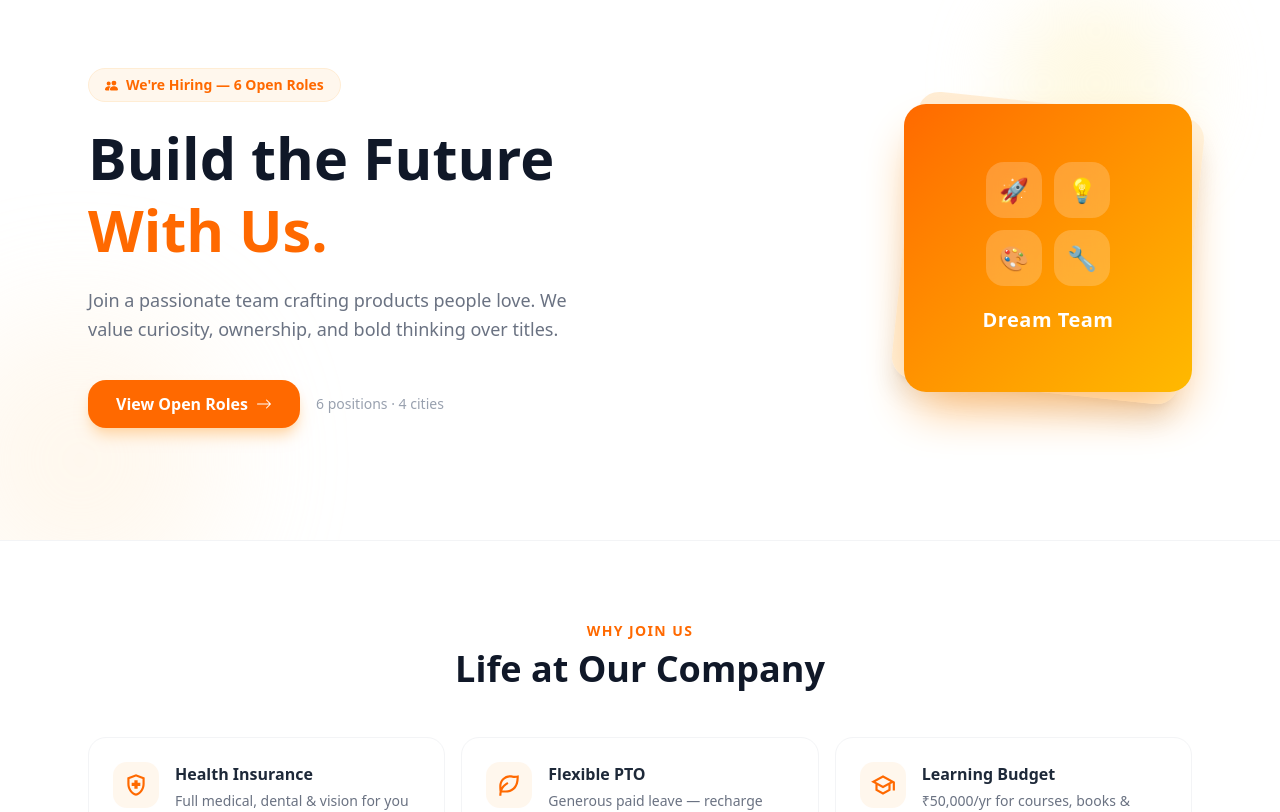
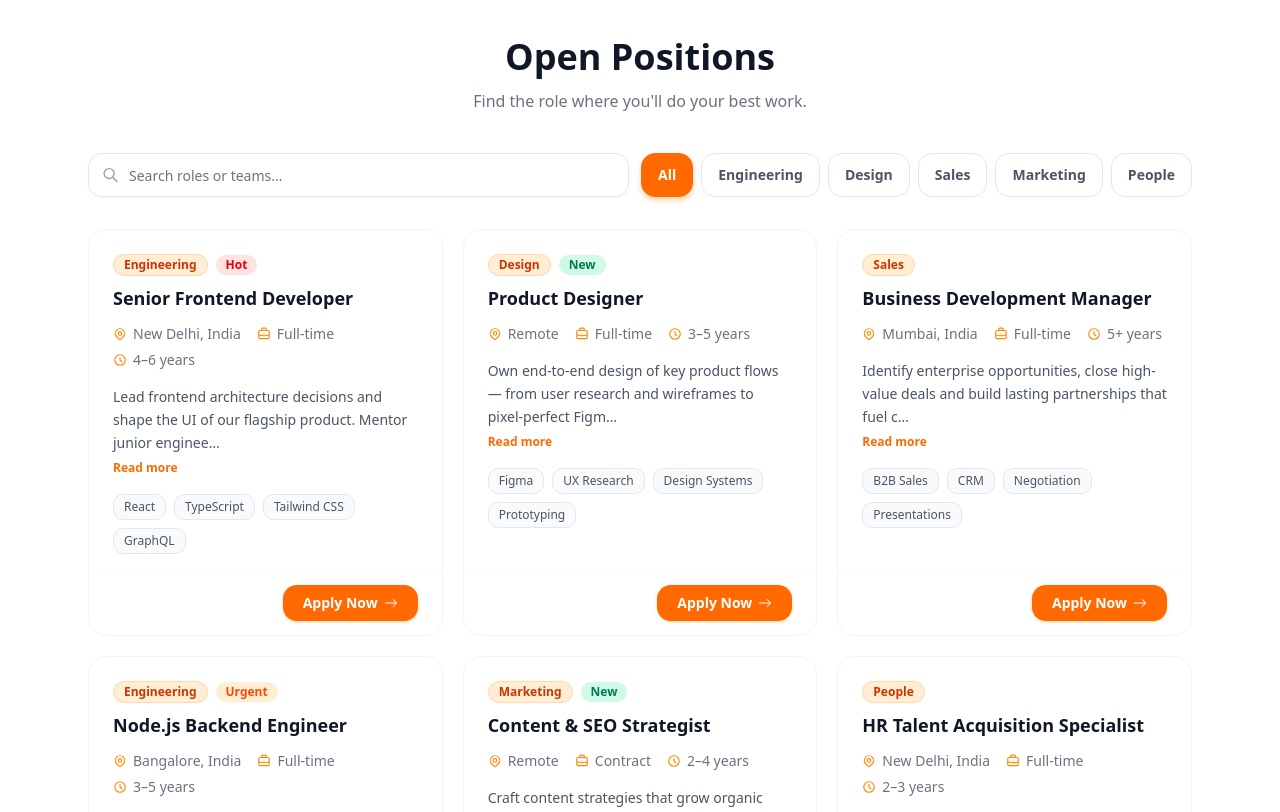
Before and after one commit to sharvanrajput/igcsm, a React (Vite) app: page /job-updates in a window 1280 px wide. Shown: the part 400-1212 px from the top of the page. Built offline with nearby package versions, Linux system fonts and the light colour scheme.

Commit message:
link updated and app update

```diff
--- a/src/App.jsx
+++ b/src/App.jsx
@@ -1,4 +1,4 @@
-import { Route, Routes } from 'react-router-dom'
+import { Route, Routes, useLocation, useRoutes } from 'react-router-dom'
 import Layout from './layout/Layout'
 import Home from './pages/Home'
 import { useEffect } from 'react';
@@ -25,9 +25,17 @@ import Rti from './pages/Terms/Rti';
 // Import Swiper styles
 
 const App = () => {
+  const location = useLocation()
   useEffect(() => {
     Aos.init();
+
   }, []);
+  useEffect(() => {
+    window.scroll(0, 0)
+
+  }, [location.pathname]);
+
+
   return (
     <>
       <Routes>
@@ -56,7 +64,7 @@ const App = () => {
 
 
           {/* popicies*/}
-          <Route path='/privacy-policy' element={<PrivacyPolicy/>} />
+          <Route path='/privacy-policy' element={<PrivacyPolicy />} />
           <Route path='/terms-and-condition' element={<TermsAndCo />} />
           <Route path='/rti' element={<Rti />} />
           <Route path='/faq' element={<Faq />} />
--- a/src/components/Footer.jsx
+++ b/src/components/Footer.jsx
@@ -61,22 +61,22 @@ const Footer = () => {
                         <nav className="list-none mb-10">
                             <li className='hover:translate-x-3 transition-all duration-100 flex md:justify-start justify-center mb-2'>
 
-                                <Link className="text-white   hover:text-gray-300"> RTI</Link>
+                                <Link to="/rti" className="text-white   hover:text-gray-300"> RTI</Link>
                             </li>
 
                             <li className='hover:translate-x-3 transition-all duration-100 flex md:justify-start justify-center mb-2'>
 
-                                <Link className="text-white   hover:text-gray-300"> Disclaimer</Link>
+                                <Link to="/" className="text-white   hover:text-gray-300"> Disclaimer</Link>
                             </li>
 
                             <li className='hover:translate-x-3 transition-all duration-100 flex md:justify-start justify-center mb-2'>
 
-                                <Link className="text-white   hover:text-gray-300"> Privacy Policy</Link>
+                                <Link to="/privacy-policy" className="text-white   hover:text-gray-300"> Privacy Policy</Link>
                             </li>
 
                             <li className='hover:translate-x-3 transition-all duration-100 flex md:justify-start justify-center mb-2'>
 
-                                <Link className="text-white   hover:text-gray-300">Terms & Conditions</Link>
+                                <Link to="/terms-and-condition" className="text-white   hover:text-gray-300">Terms & Conditions</Link>
                             </li>
                         </nav>
                     </div>
@@ -87,11 +87,11 @@ const Footer = () => {
 
                             <li className='hover:translate-x-3  transition-all duration-100 md:justify-start justify-center flex mb-2'>
 
-                                <Link className="text-white   hover:text-gray-300">Coursese</Link>
+                                <Link to={"/courses/software-programs"} className="text-white   hover:text-gray-300">Coursese</Link>
                             </li>
                             <li className='hover:translate-x-3  transition-all duration-100 md:justify-start justify-center flex mb-2'>
 
-                                <Link className="text-white   hover:text-gray-300"> FAQ</Link>
+                                <Link to={"/faq"} className="text-white   hover:text-gray-300"> FAQ</Link>
                             </li>
                             <li className='hover:translate-x-3  transition-all duration-100 md:justify-start justify-center flex mb-2'>
 
--- a/src/components/JobUpdateBody.jsx
+++ b/src/components/JobUpdateBody.jsx
@@ -555,89 +555,8 @@ export default function JobUpdateBody() {
 
             <div className="    text-gray-900">
 
-                {/* ════════════════════════════════
-            HERO
-        ════════════════════════════════ */}
-                <section className="relative overflow-hidden bg-white border-b border-gray-100">
-                    {/* decorative blobs */}
-                    <div className="absolute top-0 right-0 w-96 h-96 dot-bg opacity-[0.035] pointer-events-none" />
-                    <div className="absolute -bottom-16 -left-16 w-72 h-72 bg-orange-100 rounded-full blur-3xl opacity-40 pointer-events-none" />
-                    <div className="absolute top-10 right-24 w-44 h-44 bg-amber-100 rounded-full blur-2xl opacity-50 pointer-events-none" />
-
-                    <div className="max-w-6xl mx-auto px-6 py-20 md:py-28 flex flex-col md:flex-row items-center gap-14">
-
-                        {/* text */}
-                        <div className="flex-1">
-                            <div style={{ opacity: heroVis ? 1 : 0, transform: heroVis ? "translateY(0)" : "translateY(20px)", transition: "opacity .7s ease .1s,transform .7s ease .1s" }}>
-                                <span className="inline-flex items-center gap-2 text-orange-500 font-semibold text-sm bg-orange-50 border border-orange-100 px-4 py-1.5 rounded-full mb-5">
-                                    <BsPeopleFill size={13} /> We're Hiring — {JOBS.length} Open Roles
-                                </span>
-                            </div>
-
-                            <div style={{ opacity: heroVis ? 1 : 0, transform: heroVis ? "translateY(0)" : "translateY(20px)", transition: "opacity .7s ease .25s,transform .7s ease .25s" }}>
-                                <h1 className="font-display text-5xl md:text-[3.6rem] font-bold text-gray-900 leading-tight mb-5">
-                                    Build the Future<br />
-                                    <em className="text-orange-500 not-italic">With Us.</em>
-                                </h1>
-                            </div>
-
-                            <div style={{ opacity: heroVis ? 1 : 0, transform: heroVis ? "translateY(0)" : "translateY(20px)", transition: "opacity .7s ease .4s,transform .7s ease .4s" }}>
-                                <p className="text-gray-500 text-lg leading-relaxed max-w-lg mb-9">
-                                    Join a passionate team crafting products people love. We value curiosity, ownership, and bold thinking over titles.
-                                </p>
-                                <div className="flex items-center gap-4 flex-wrap">
-                                    <button
-                                        onClick={() => document.getElementById("openings")?.scrollIntoView({ behavior: "smooth" })}
-                                        className="inline-flex items-center gap-2 bg-orange-500 hover:bg-orange-600 text-white px-7 h-12 rounded-2xl font-semibold shadow-lg shadow-orange-200 transition-all duration-200 hover:-translate-y-0.5"
-                                    >
-                                        View Open Roles <BsArrowRight />
-                                    </button>
-                                    <span className="text-sm text-gray-400">6 positions · 4 cities</span>
-                                </div>
-                            </div>
-                        </div>
-
-                        {/* illustration */}
-                        <div
-                            className="hidden md:block float-anim  shrink-0"
-                            style={{ opacity: heroVis ? 1 : 0, transition: "opacity .7s ease .55s" }}
-                        >
-                            <div className="relative w-72 h-72">
-                                <div className="absolute inset-0 bg-linear-to-br from-orange-100 to-amber-50 rounded-3xl rotate-6 shadow-xl" />
-                                <div className="absolute inset-0 bg-linear-to-br from-orange-500 to-amber-400 rounded-3xl flex flex-col items-center justify-center gap-5 shadow-2xl shadow-orange-300">
-                                    <div className="grid grid-cols-2 gap-3">
-                                        {["🚀", "💡", "🎨", "🔧"].map((e, i) => (
-                                            <div key={i} className="w-14 h-14 bg-white/20 backdrop-blur-sm rounded-2xl flex items-center justify-center text-2xl">
-                                                {e}
-                                            </div>
-                                        ))}
-                                    </div>
-                                    <p className="text-white font-bold text-xl tracking-wide">Dream Team</p>
-                                </div>
-                            </div>
-                        </div>
-                    </div>
-                </section>
-
-                {/* ════════════════════════════════
-            STATS BAR
-        ════════════════════════════════ */}
 
 
-                {/* ════════════════════════════════
-            PERKS
-        ════════════════════════════════ */}
-                <section className="max-w-6xl mx-auto px-6 py-20">
-                    <Reveal>
-                        <div className="text-center mb-12">
-                            <p className="text-orange-500 font-semibold text-sm tracking-widest uppercase mb-2">Why Join Us</p>
-                            <h2 className="font-display text-4xl font-bold text-gray-900">Life at Our Company</h2>
-                        </div>
-                    </Reveal>
-                    <div className="grid sm:grid-cols-2 lg:grid-cols-3 gap-4">
-                        {PERKS.map((p, i) => <PerkCard key={p.title} {...p} delay={i * 70} />)}
-                    </div>
-                </section>
 
                 {/* ════════════════════════════════
             JOB LISTINGS
@@ -646,7 +565,6 @@ export default function JobUpdateBody() {
                     <div className="max-w-6xl mx-auto px-6">
                         <Reveal>
                             <div className="text-center mb-10">
-                                <p className="text-orange-500 font-semibold text-sm tracking-widest uppercase mb-2">Opportunities</p>
                                 <h2 className="font-display text-4xl font-bold text-gray-900">Open Positions</h2>
                                 <p className="text-gray-500 mt-3 max-w-md mx-auto">Find the role where you'll do your best work.</p>
                             </div>
```
